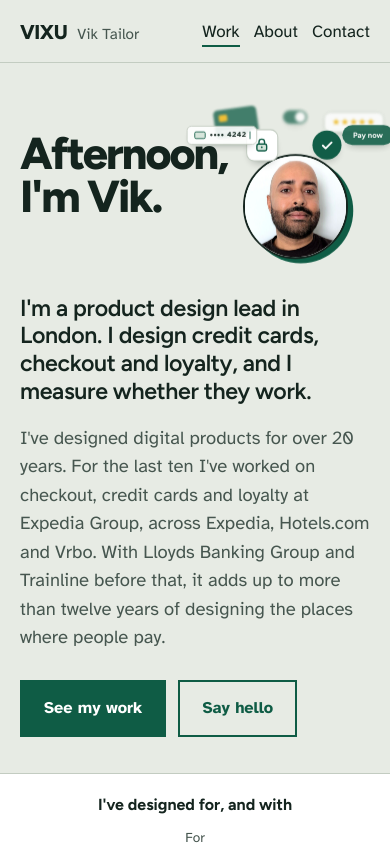
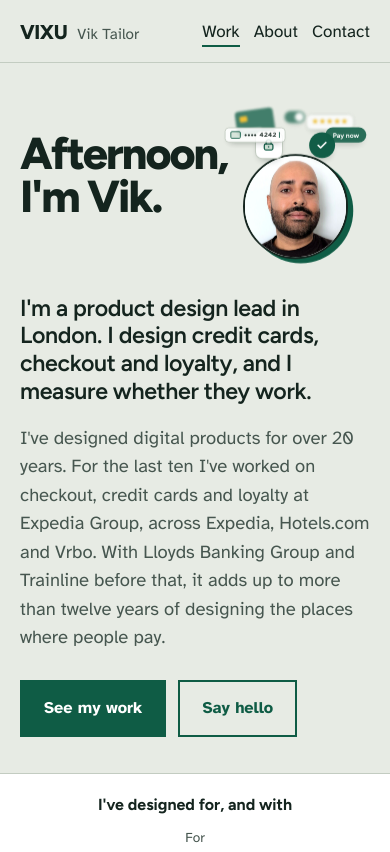
Before and after one commit to itsvixu/v5, a plain HTML site: page index.html in a window 390 px wide. Shown: the top 852 px of the page. Drawn offline with Linux system fonts and the light colour scheme.

Commit message:
Mobile hero: keep orbit icons inside the headshot column, smaller icons on phones
Co-Authored-By: Claude Sonnet 5.5 <noreply@anthropic.com>
Claude-Session: https://claude.ai/code/session_01CJsRGXUtQTrvnDXWt471hY

```diff
--- a/index.html
+++ b/index.html
@@ -8,7 +8,7 @@
   <link rel="preconnect" href="https://fonts.googleapis.com">
   <link rel="preconnect" href="https://fonts.gstatic.com" crossorigin>
   <link href="https://fonts.googleapis.com/css2?family=Atkinson+Hyperlegible:ital,wght@0,400;0,700;1,400&family=Figtree:wght@600;700;800&display=swap" rel="stylesheet">
-  <link rel="stylesheet" href="./style.css?v=20261120u">
+  <link rel="stylesheet" href="./style.css?v=20261120v">
 </head>
 <body data-lens="craft">
 <script>(function(){var d=document.body,p,s;try{p=new URLSearchParams(location.search)}catch(e){p={get:function(){return null}}}try{s=window.sessionStorage}catch(e){s=null}function pick(k,ok,def){var v=(p.get(k)||'').toLowerCase();if(ok.indexOf(v)<0){v=null;try{v=s&&s.getItem('vixu-'+k)}catch(e){}}else{try{s&&s.setItem('vixu-'+k,v)}catch(e){}}return ok.indexOf(v)<0?def:v}d.classList.add('js');d.setAttribute('data-lens',pick('lens',['craft','lead'],'craft'));if(pick('review',['1','0'],'0')==='1')d.setAttribute('data-review','')})();</script>
@@ -169,6 +169,6 @@
   </div>
 </footer>
 <script src="./main.js?v=20261120"></script>
-<script src="./v5.js?v=20261120c"></script>
+<script src="./v5.js?v=20261120d"></script>
 </body>
 </html>
--- a/style.css
+++ b/style.css
@@ -448,7 +448,12 @@ body[data-review] .cf::after { content: " [confirm: " attr(data-note) "]"; font-
 
 /* orbit: contain on narrow screens */
 .hero2 { overflow-x: clip; }
-@media (max-width: 899px) { .orbit-icons { font-size: 8.5px; } .portrait.orbit { margin-top: 18px; } }
+@media (max-width: 899px) {
+  .orbit-icons { font-size: 7.5px; } .portrait.orbit { margin-top: 18px; }
+  .pc-field { min-width: 0; padding: .5em .7em; }
+  .pc-pay { padding: .65em 1.1em; }
+  .pc-stars { padding: .5em .7em; letter-spacing: .1em; }
+}
 html, body { overflow-x: clip; }
 
 /* logos that cannot be flattened to one colour (raster or boxed): grey instead */
--- a/v5.js
+++ b/v5.js
@@ -10,10 +10,21 @@
     var icons = Array.prototype.slice.call(o.querySelectorAll('.oi'));
     var n = icons.length, small = window.matchMedia('(max-width: 899px)').matches, k = small ? 0.6 : 0.3;
     var cur = window.scrollY * k, running = false, start = performance.now(), INTRO = 3200;
+    /* phones: keep every icon inside the headshot column, so wide icons orbit on a tighter ring */
+    var rad = [];
+    function measure() {
+      var cw = o.clientWidth || 1;
+      icons.forEach(function (el, i) {
+        rad[i] = window.matchMedia('(max-width: 899px)').matches ? Math.max(50 - (el.offsetWidth / 2 * 1.05) / cw * 100, 6) : 50;
+      });
+    }
+    measure();
+    window.addEventListener('resize', measure);
+    if (document.fonts && document.fonts.ready) document.fonts.ready.then(measure);
     function place(spin) {
       icons.forEach(function (el, i) {
         var a = (i * 360 / n - 90 + spin) * Math.PI / 180, s = Math.sin(a), c = Math.cos(a), d = (s + 1) / 2;
-        el.style.left = (50 + 50 * c) + '%';
+        el.style.left = (50 + rad[i] * c) + '%';
         el.style.top = (15 + 10 * s) + '%';
         el.style.transform = 'translate(-50%,-50%) scale(' + (0.8 + 0.25 * d).toFixed(3) + ')';
         el.style.zIndex = s > 0 ? 3 : 0;
```
